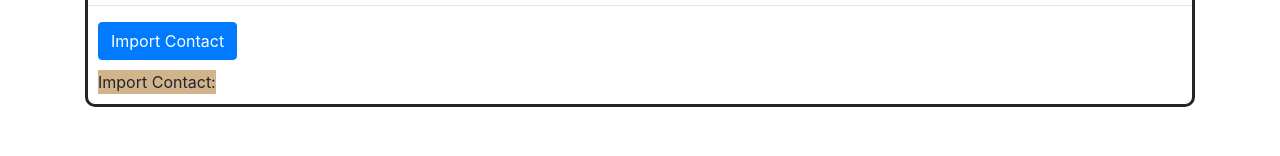
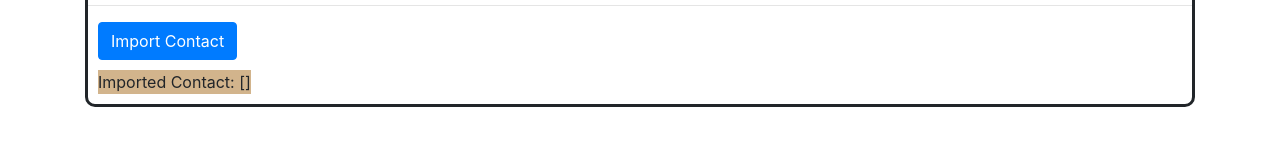
Before and after one commit to onelazyugy/poc-child, an Angular app: page / in a window 1280 px wide. Shown: the part 144-300 px from the top of the page. Built offline with nearby package versions, Linux system fonts and the light colour scheme.

Commit message:
update url for import contact

```diff
--- a/src/app/app.component.html
+++ b/src/app/app.component.html
@@ -17,7 +17,7 @@
         <button type="submit" class="btn btn-primary float-right" (click)="importContact()">Import Contact</button>
     </div>
     <div class="row" style="margin:10px;">
-        <span style="background-color:tan">Import Contact:</span>
+        <span style="background-color:tan">Imported Contact: {{contacts | json}}</span>
     </div>
   </div>
 </div>
--- a/src/app/app.component.ts
+++ b/src/app/app.component.ts
@@ -9,13 +9,19 @@ export class AppComponent implements OnInit{
   title = 'child app';
   message = '';
   messageFromParent = '';
+  contacts = [];
 
   ngOnInit(): void {
     if (window.addEventListener) {
       window.addEventListener('message', (event) => {
         const dataFromChildIframe = event.data;
         console.log(dataFromChildIframe);
-        this.messageFromParent = dataFromChildIframe.messageFromParent;
+        const data = dataFromChildIframe.data;
+        if (dataFromChildIframe.action === 1) {
+          this.messageFromParent = data;
+        } else {
+          this.contacts = data;
+        }
       });
     }
   }
@@ -27,6 +33,7 @@ export class AppComponent implements OnInit{
     // const parentURL = 'https://dev.primericaonline.com/priapp/#/turboApps';
     // local mobile app
     const parentURL = 'file:///android_asset/www/index.html#/turboApps';
+    console.log('posting to parent...');
     const data = {
       action: 1,
       data: this.message
```
